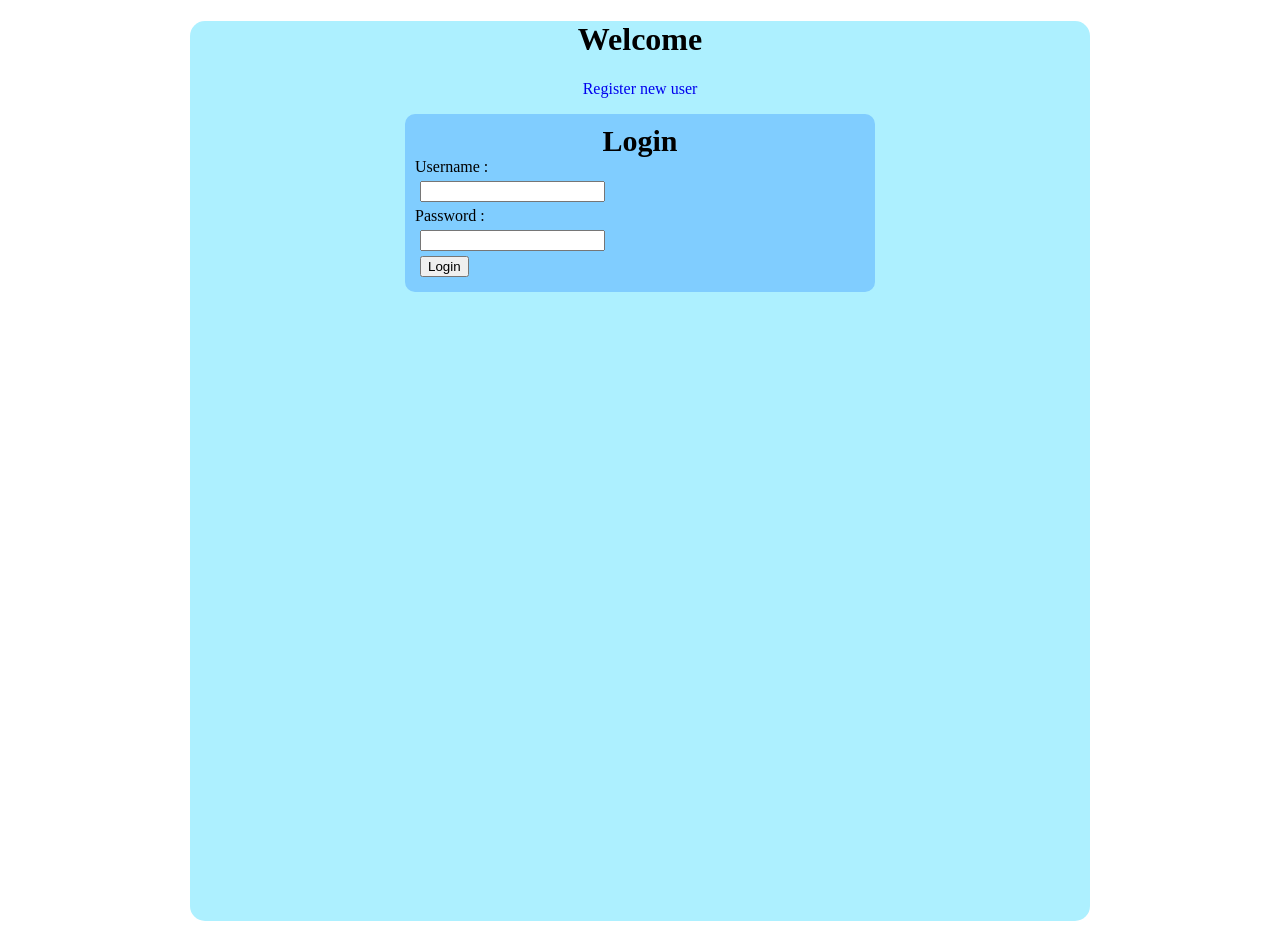
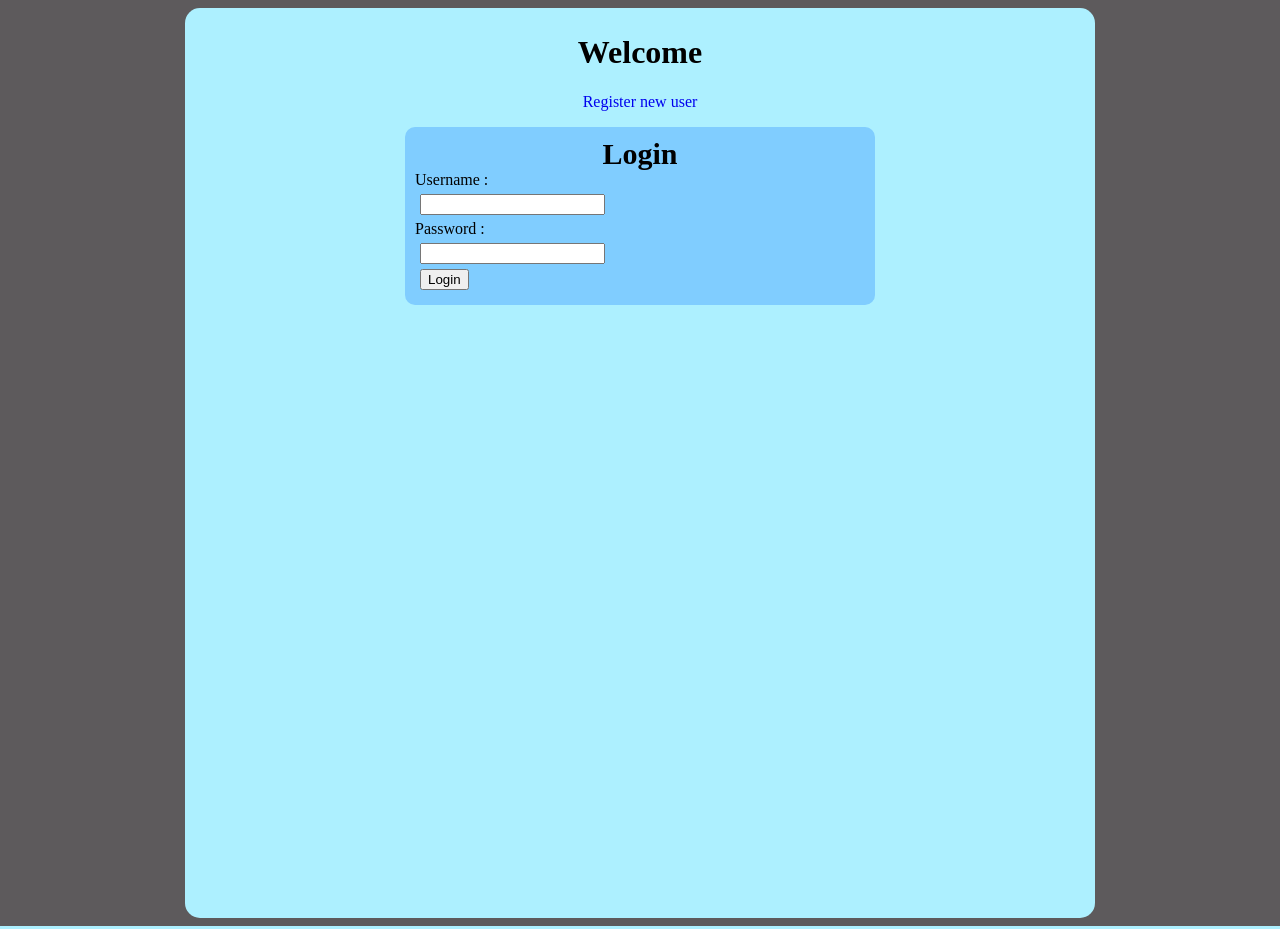
Before and after one commit to mi222eh/php-project, a PHP site: page / in a window 1280 px wide. Run offline with PHP 8.4, Linux system fonts and the light colour scheme.

Commit message:
fixed style

```diff
--- a/css/style.css
+++ b/css/style.css
@@ -62,6 +62,7 @@ h1 {
     background-color: #adf0ff;
     min-height: 900px;
     border-radius: 15px;
+    padding:5px;
 }
 #menu{
     padding: 10px;
@@ -70,3 +71,7 @@ h1 {
 a:hover{
     color: #040dff;
 }
+
+body{
+    background-color: #5d5a5c;
+}
```
